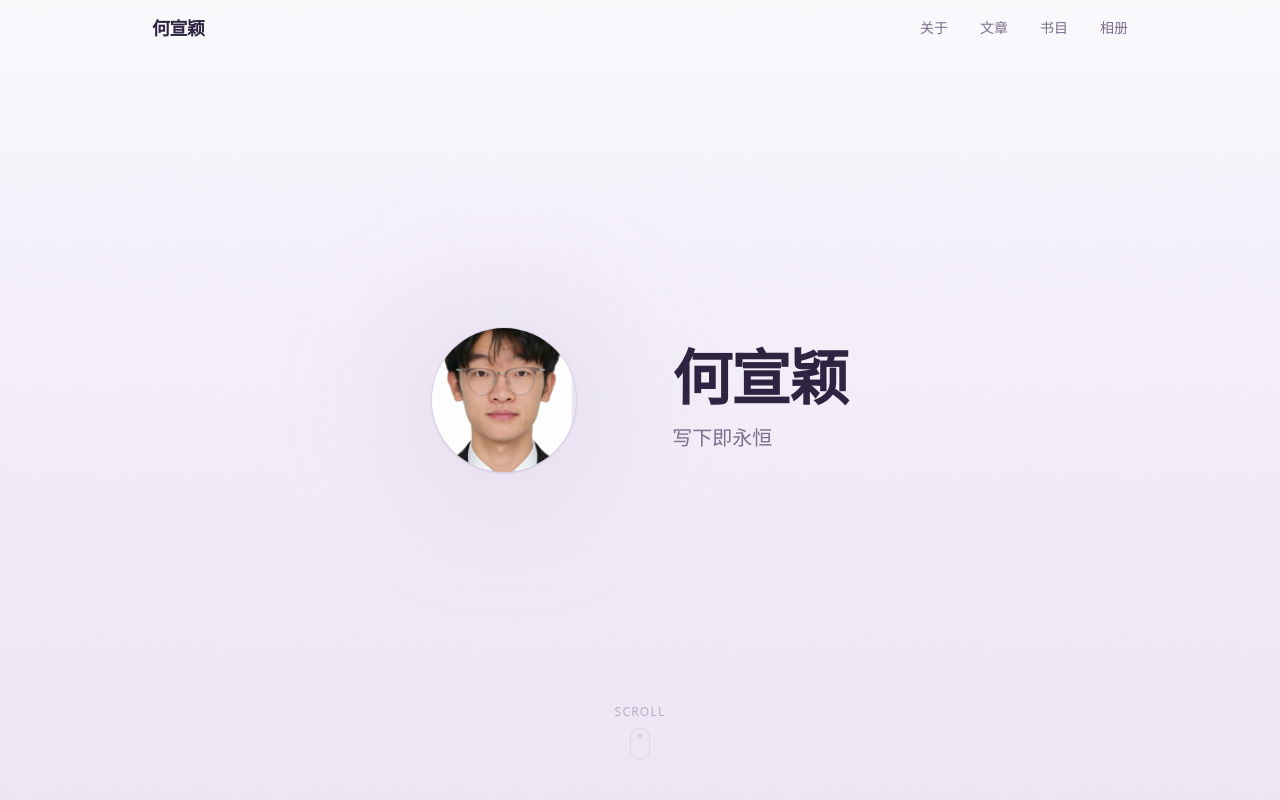
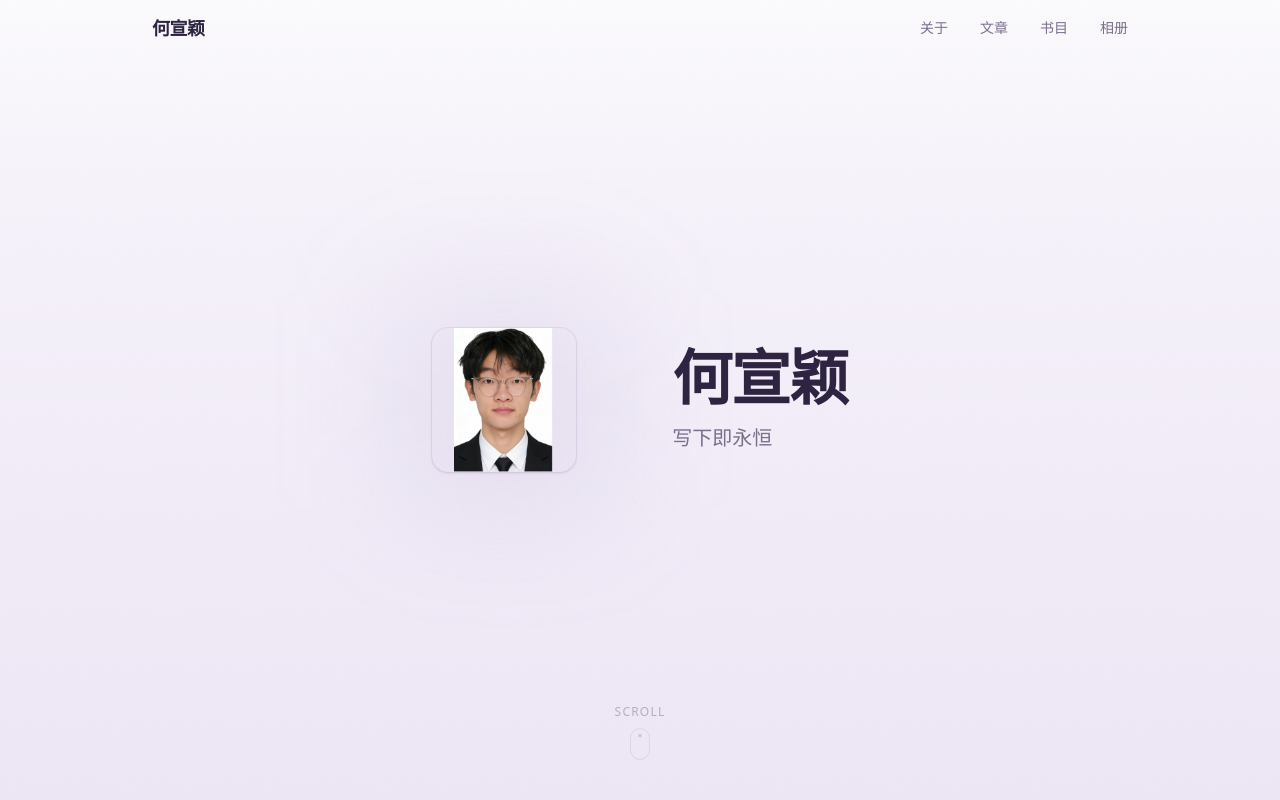
Before and after one commit to Calledliuda/hexuanying-blog, a Next.js app: page / in a window 1280 px wide. Shown: the top 800 px of the page. Built offline with nearby package versions, Linux system fonts and the light colour scheme.

Commit message:
fix: avatar square with object-contain to show full image

```diff
--- a/src/components/HeroSection.tsx
+++ b/src/components/HeroSection.tsx
@@ -24,12 +24,12 @@ export default function HeroSection({ name, tagline, avatar }: HeroSectionProps)
             className="flex-shrink-0"
           >
             <div className="relative">
-              <div className="absolute inset-0 rounded-full bg-accent-lavender/15 blur-2xl scale-150" />
-              <div className="w-28 h-28 sm:w-36 sm:h-36 rounded-full overflow-hidden ring-1 ring-warm-300/50 shadow-sm relative">
+              <div className="absolute inset-0 rounded-2xl bg-accent-lavender/15 blur-2xl scale-150" />
+              <div className="w-28 h-28 sm:w-36 sm:h-36 rounded-2xl overflow-hidden ring-1 ring-warm-300/50 shadow-sm relative">
                 <img
                   src={avatar}
                   alt={name}
-                  className="w-full h-full object-cover"
+                  className="w-full h-full object-contain"
                 />
               </div>
             </div>
```
